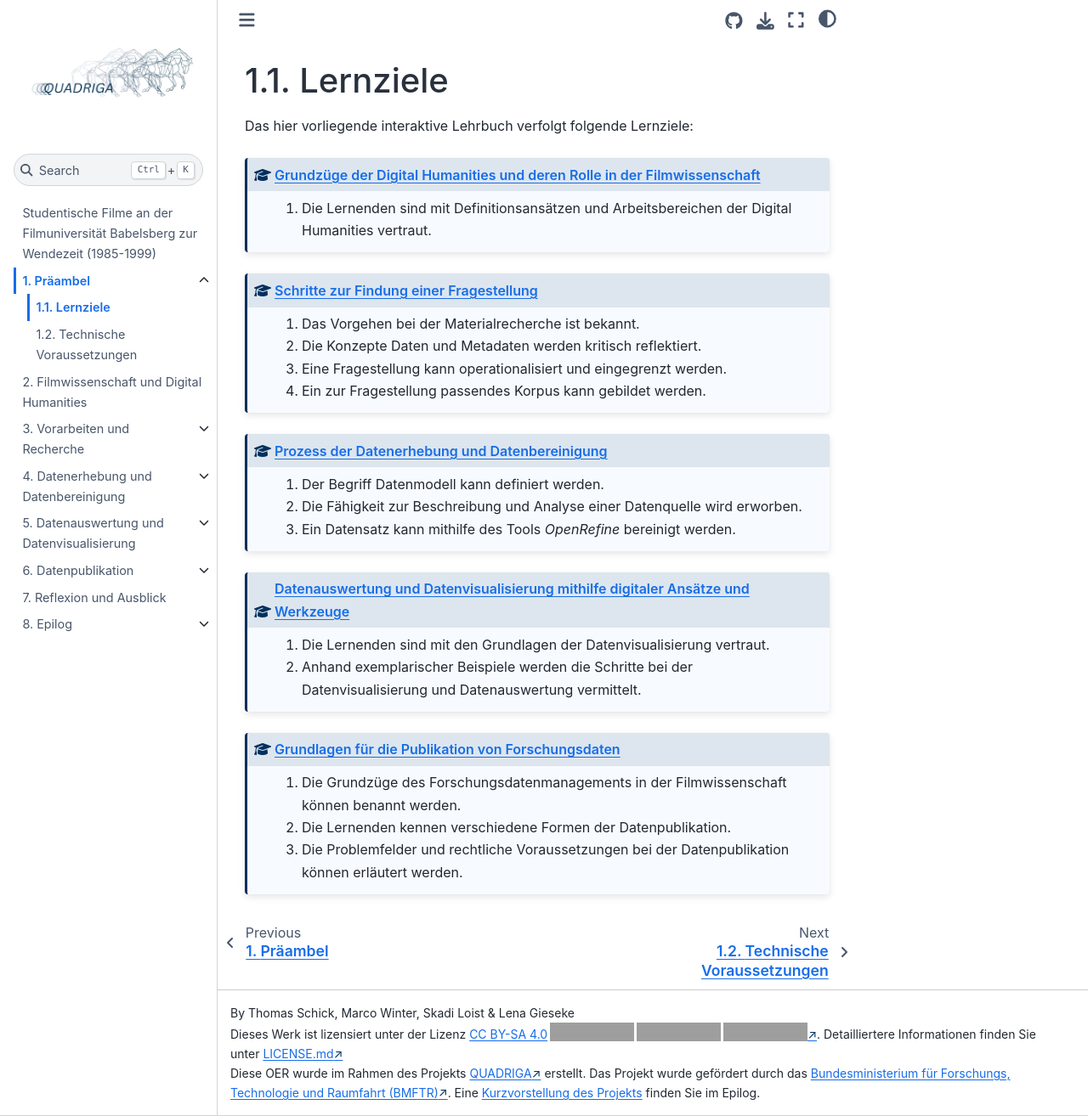
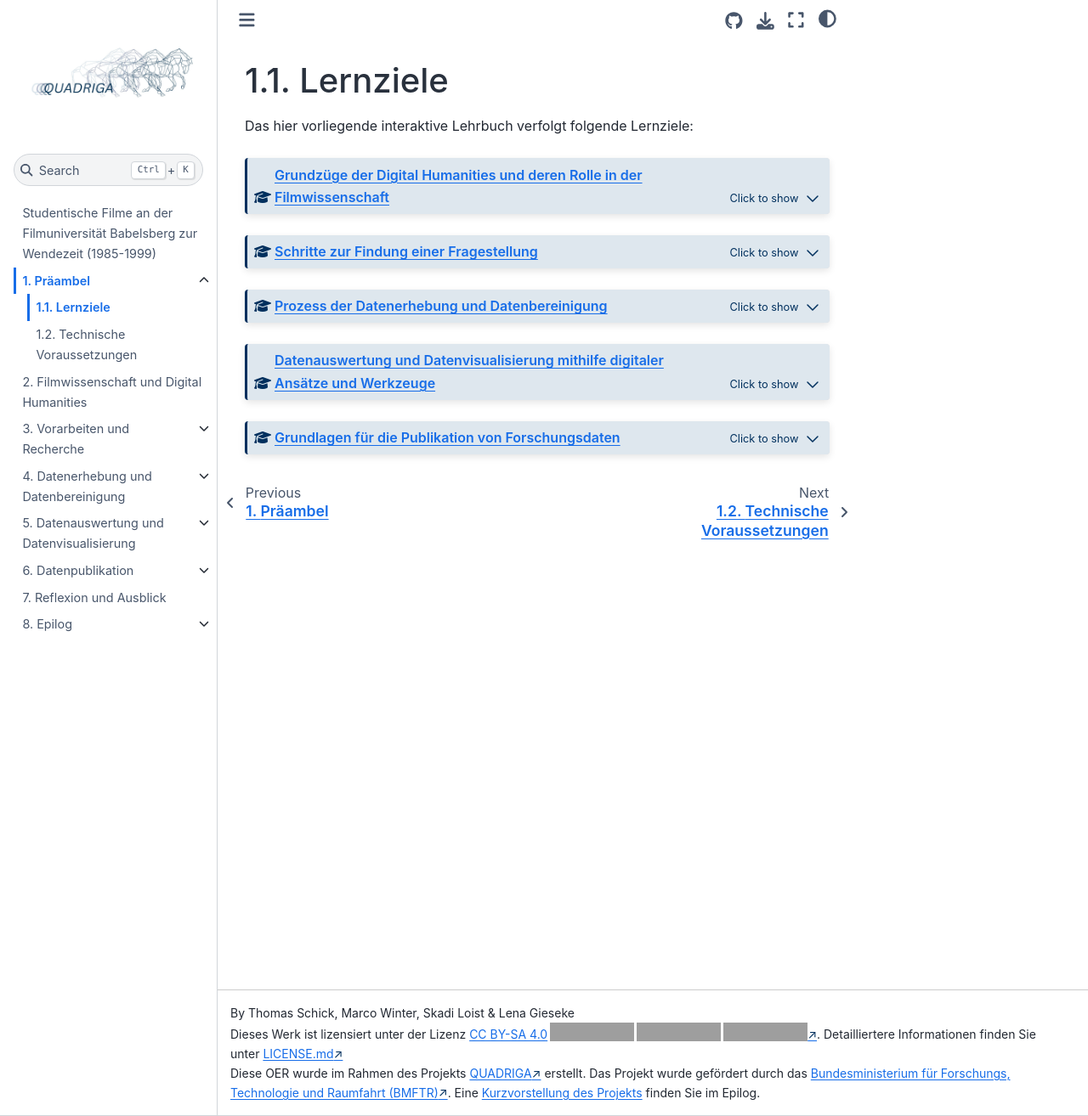
Before and after one commit to quadriga-dk/Bewegtes-Bild-Fallstudie-2, a Jupyter Book: the page built from praeambel/lernziele.md, in a window 1280 px wide and 1314 px high. Shown: the whole window at 85% size. Built offline with Jupyter Book 1.0.4 settings and Sphinx 7.4.7 and the Sphinx Book theme 1.1.4, drawn with Linux system fonts in a browser that asks for light colours; part of the change alters nothing that is shown; grey boxes are pictures that could not be loaded.

````diff
--- a/praeambel/lernziele.md
+++ b/praeambel/lernziele.md
@@ -3,12 +3,12 @@ Das hier vorliegende interaktive Lehrbuch verfolgt folgende Lernziele:
 
 
 ```{admonition} [Grundzüge der Digital Humanities und deren Rolle in der Filmwissenschaft](../einleitung/filmwissenschaft.md)
-:class: lernziele
+:class: lernziele, dropdown
 1. Die Lernenden sind mit Definitionsansätzen und Arbeitsbereichen der Digital Humanities vertraut.
 ```
 
 ```{admonition} [Schritte zur Findung einer Fragestellung](../recherche/toc.md)
-:class: lernziele
+:class: lernziele, dropdown
 1. Das Vorgehen bei der Materialrecherche ist bekannt.
 2. Die Konzepte Daten und Metadaten werden kritisch reflektiert.
 3. Eine Fragestellung kann operationalisiert und eingegrenzt werden.
@@ -16,20 +16,20 @@ Das hier vorliegende interaktive Lehrbuch verfolgt folgende Lernziele:
 ```
 
 ```{admonition} [Prozess der Datenerhebung und Datenbereinigung](../bereinigung/toc.md)
-:class: lernziele
+:class: lernziele, dropdown
 1. Der Begriff Datenmodell kann definiert werden.
 2. Die Fähigkeit zur Beschreibung und Analyse einer Datenquelle wird erworben.
 3. Ein Datensatz kann mithilfe des Tools *OpenRefine* bereinigt werden.
 ```
 
 ```{admonition} [Datenauswertung und Datenvisualisierung mithilfe digitaler Ansätze und Werkzeuge](../auswertung/toc.md)
-:class: lernziele
+:class: lernziele, dropdown
 1. Die Lernenden sind mit den Grundlagen der Datenvisualisierung vertraut.
 2. Anhand exemplarischer Beispiele werden die Schritte bei der Datenvisualisierung und Datenauswertung vermittelt.
 ```
 
 ```{admonition} [Grundlagen für die Publikation von Forschungsdaten](../publikation/toc.md)
-:class: lernziele
+:class: lernziele, dropdown
 1. Die Grundzüge des Forschungsdatenmanagements in der Filmwissenschaft können benannt werden.
 2. Die Lernenden kennen verschiedene Formen der Datenpublikation.
 3. Die Problemfelder und rechtliche Voraussetzungen bei der Datenpublikation können erläutert werden.
````
